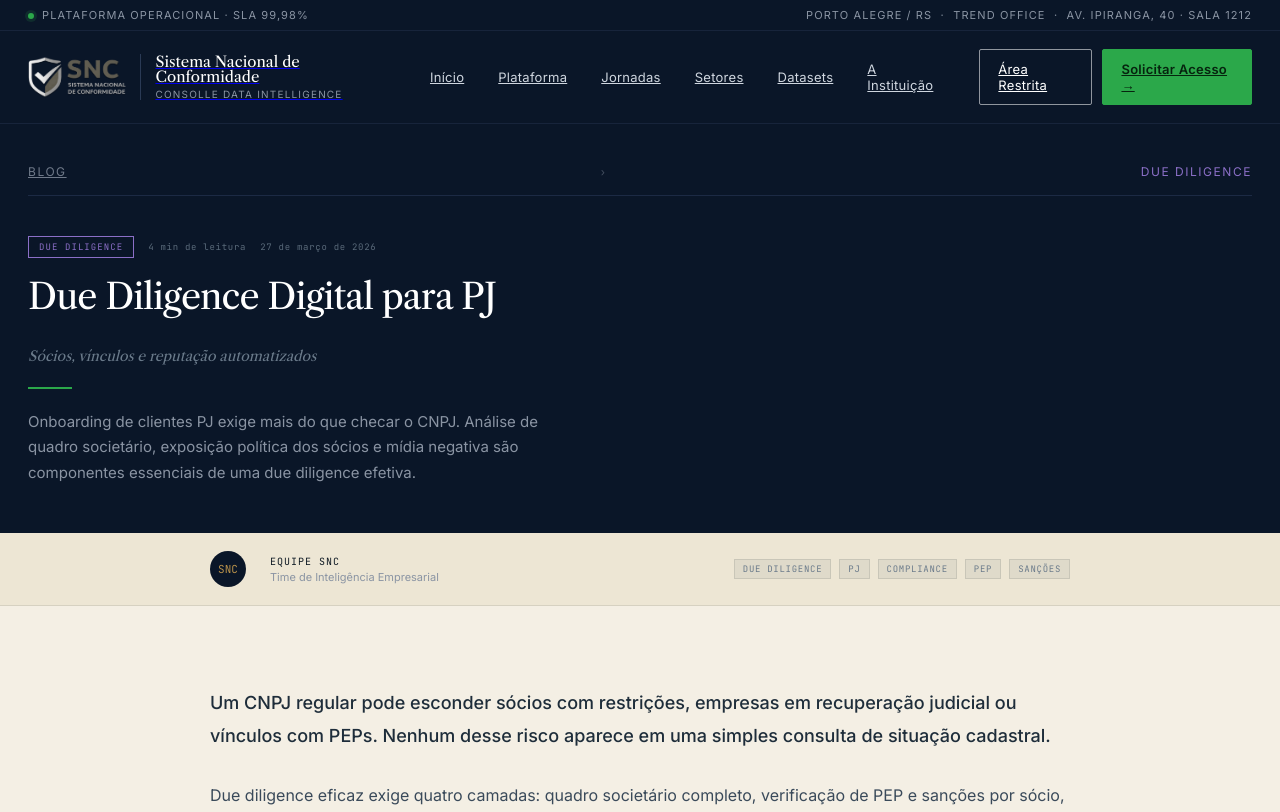
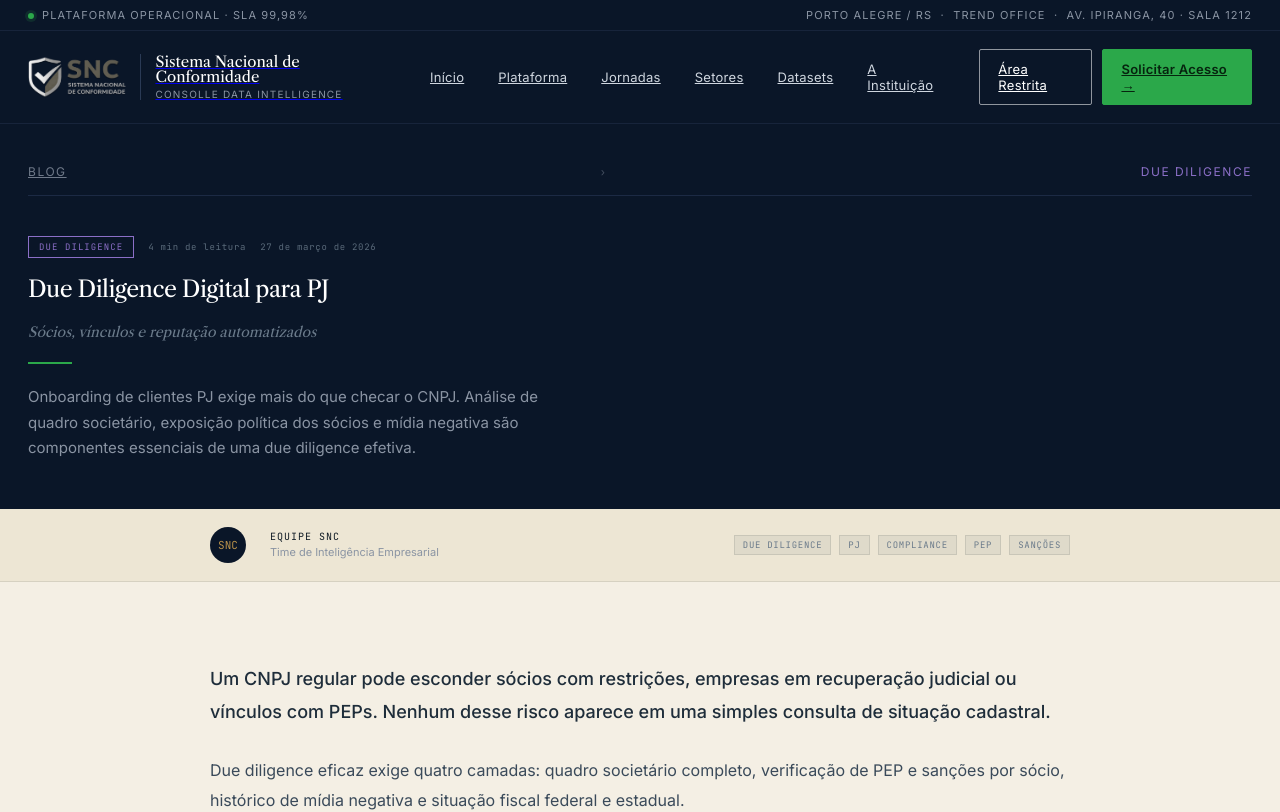
Before and after one commit to ctoutbank/snc-site, a Next.js app: page /blog/due-diligence-digital-para-pj in a window 1280 px wide. Shown: the top 812 px of the page. Built offline with nearby package versions, Linux system fonts and the light colour scheme.

Commit message:
fix(blog): titulo do artigo no hero reduzido para 24px máx — proporcional ao padrão do site

```diff
--- a/src/app/blog/[slug]/page.tsx
+++ b/src/app/blog/[slug]/page.tsx
@@ -87,7 +87,7 @@ export default async function BlogPostPage({ params }: Props) {
 
           <h1
             className="snc-hero-title"
-            style={{ marginTop: 18, maxWidth: 720, fontSize: 'clamp(24px, 2.8vw, 36px)', lineHeight: 1.15 }}
+            style={{ marginTop: 18, maxWidth: 680, fontSize: 'clamp(18px, 1.8vw, 24px)', lineHeight: 1.2 }}
           >
             {post.title}
           </h1>
```
